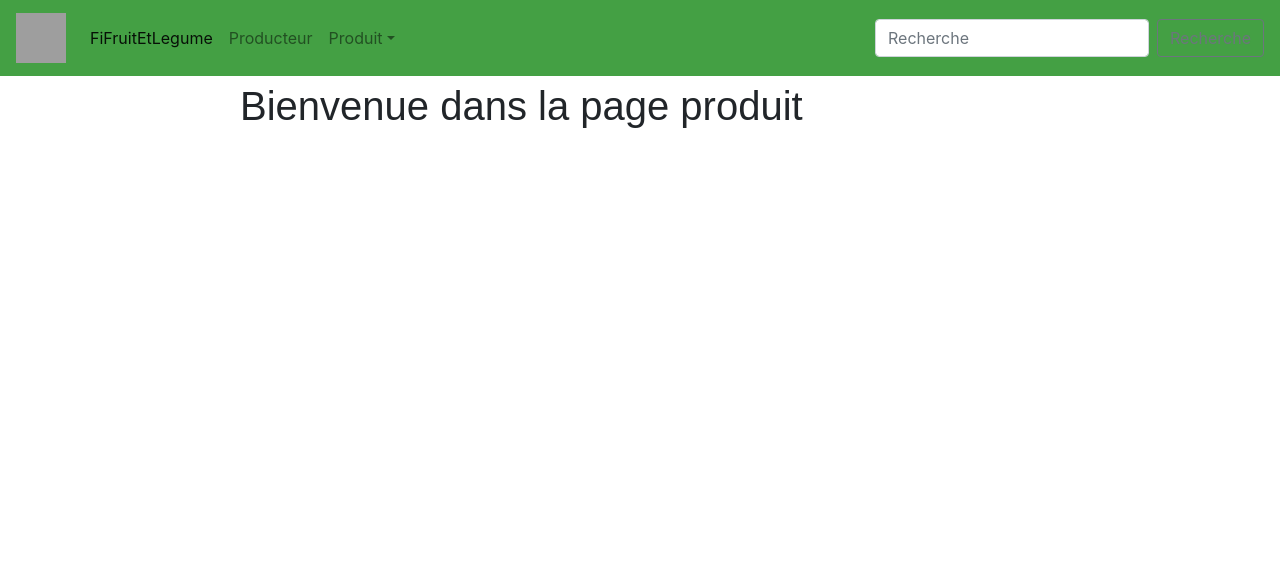
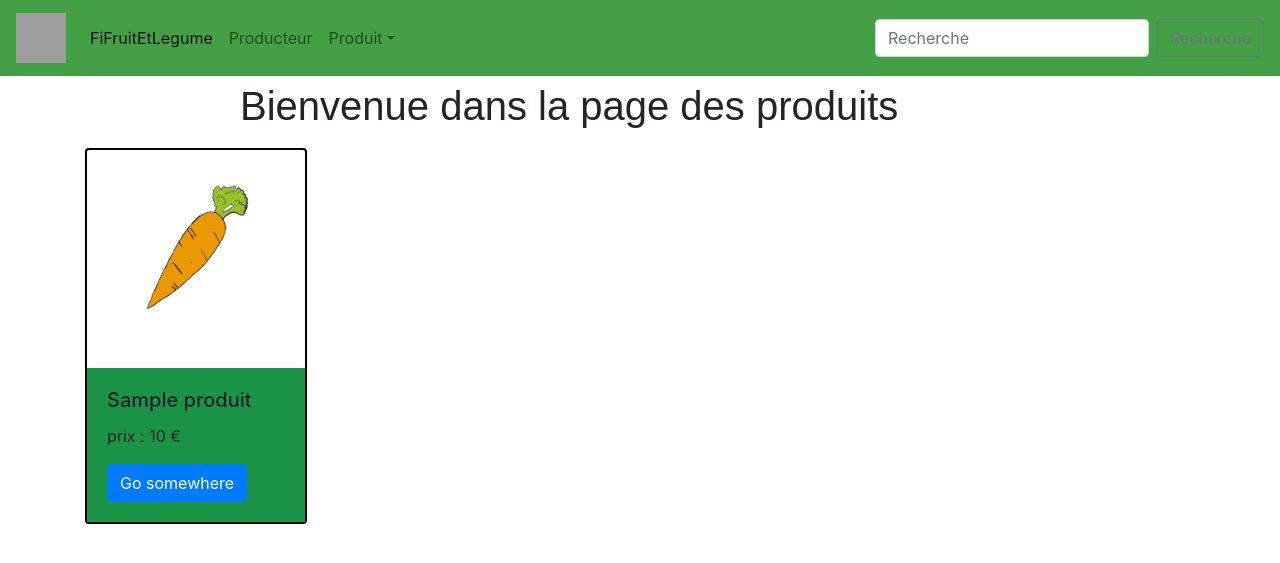
Before and after one commit to Gael-Mousset/FiFruitEtLegume, a Symfony app: template FiFruitEtLegume/templates/Produit/index.html.twig in a window 1280 px wide. Shown: the top 563 px of the page. Run offline with Twig, Linux system fonts and the light colour scheme; the template is opened without the code that fills it: most values are stand-ins (such as "Sample title", 1, 10 or a date in 2020); some libraries are stand-ins or nearby versions; grey boxes are pictures that could not be loaded.

Commit message:
[FIX] Affichage fruit et legume

```diff
--- a/FiFruitEtLegume/src/Controller/ProduitController.php
+++ b/FiFruitEtLegume/src/Controller/ProduitController.php
@@ -13,8 +13,12 @@ class ProduitController extends AbstractController
      */
     public function index()
     {
+        $repository=$this->getDoctrine()->getManager()->getRepository('App\Entity\Produit');
+        $produits=$repository->findAll();
+
         return $this->render('Produit/index.html.twig', [
             'controller_name' => 'ProduitController',
+            'produits' => $produits,
         ]);
     }
 
--- a/FiFruitEtLegume/templates/Produit/index.html.twig
+++ b/FiFruitEtLegume/templates/Produit/index.html.twig
@@ -3,12 +3,27 @@
 {% block title %}Page d'acceuil{% endblock %}
 
 {% block body %}
-<style>
-    .example-wrapper { margin: 1em auto; max-width: 800px; width: 95%; font: 18px/1.5 sans-serif; }
-    .example-wrapper code { background: #F5F5F5; padding: 2px 6px; }
-</style>
+    <style>
+        .example-wrapper { margin: 1em auto; max-width: 800px; width: 95%; font: 18px/1.5 sans-serif; }
+        .example-wrapper code { background: #F5F5F5;  }
+        .wrapper-produits { width: 100%; display: flex; flex-flow: row; flex-wrap: wrap;
+            justify-content: space-between;}
+        .card { width: 20%; max-height: 30%; border-width: 2px; border-color: black; }
+    </style>
 
-<div class="example-wrapper">
-    <h1>Bienvenue dans la page produit</h1>
-</div>
+    <div class="example-wrapper">
+        <h1>Bienvenue dans la page des produits</h1>
+    </div>
+    <div class="wrapper-produits">
+        {% for prd in produits %}
+            <div class="card" >
+                <img src="carot.png" class="card-img-top" alt="...">
+                <div class="card-body" style="background-color: #1b9448;">
+                    <h5 class="card-title">{{ prd.nom }}</h5>
+                    <p class="card-text">prix : {{ prd.prix }} €</p>
+                    <a href="#" class="btn btn-primary">Go somewhere</a>
+                </div>
+            </div>
+        {% endfor %}
+    </div>
 {% endblock %}
```
Also changed, not shown: FiFruitEtLegume/public/carot.png (renamed from FiFruitEtLegume/public/Image PNG 2020-12-04 09_34_13.png).
